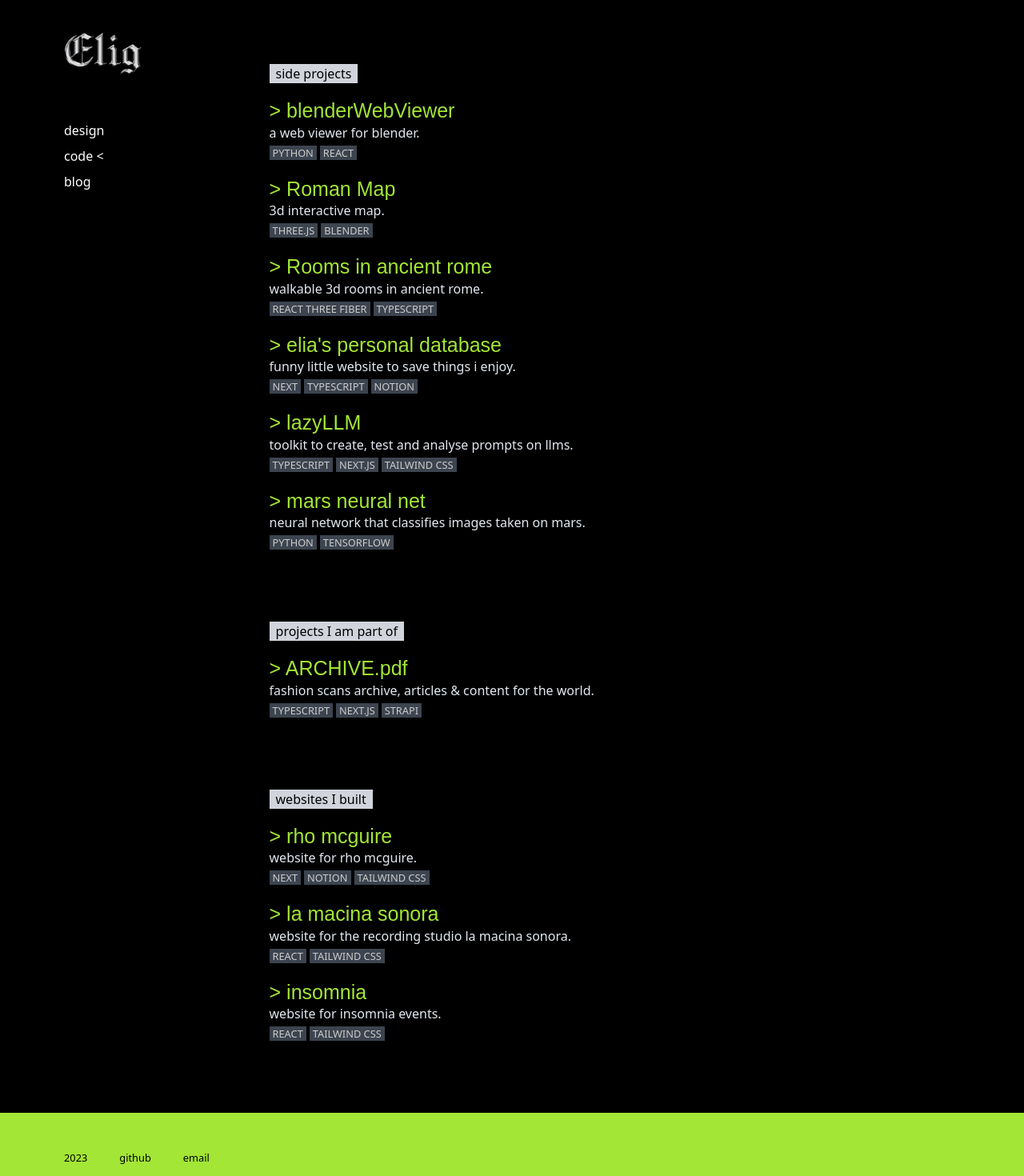
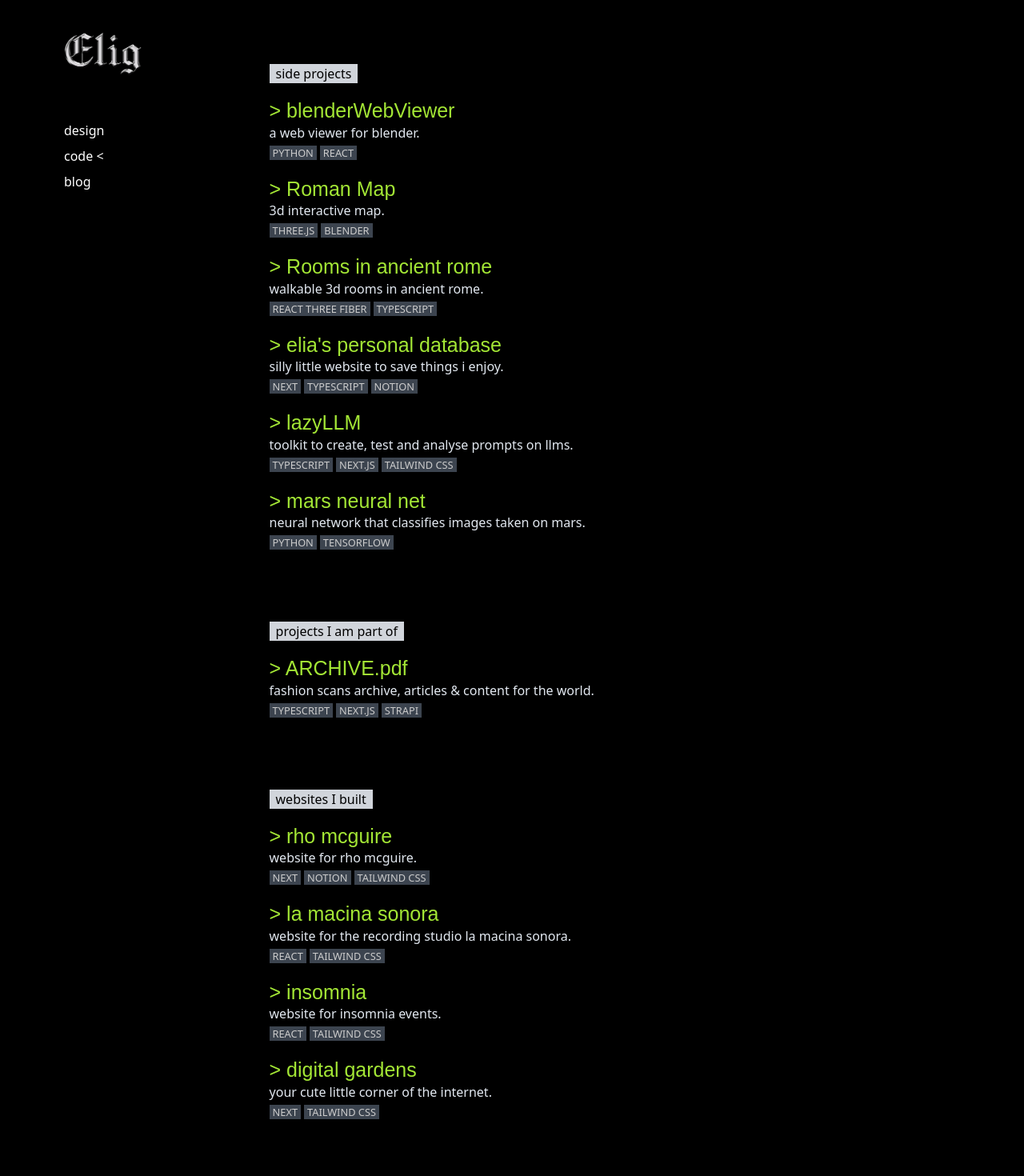
Before and after one commit to elia-orsini/elia-orsini.com, a Next.js app: page /code in a window 1280 px wide. Shown: the top 1470 px of the page at 80% size. Built offline with nearby package versions, Linux system fonts and the light colour scheme; a web font is replaced by a local one.

Commit message:
feat: add project in the coding section

```diff
--- a/pages/code.tsx
+++ b/pages/code.tsx
@@ -41,7 +41,7 @@
             <Project
               title="elia's personal database"
               url="https://eliaelia.xyz/"
-              description="funny little website to save things I enjoy."
+              description="silly little website to save things I enjoy."
               tech={["NEXT", "TYPESCRIPT", "NOTION"]}
             />
             <Project
@@ -83,7 +83,7 @@
               />
               <Project
                 title="la macina sonora"
-                url="https://lamacinasonora.com"
+                url="https://macina-sonora-elia-orsini.vercel.app/"
                 description="website for the recording studio La Macina Sonora."
                 tech={["REACT", "TAILWIND CSS"]}
               />
@@ -92,6 +92,12 @@
                 url="https://www.insomniaevents.xyz/"
                 description="website for Insomnia Events."
                 tech={["REACT", "TAILWIND CSS"]}
+              />
+              <Project
+                title="digital gardens"
+                url="https://digital-gardens-sepia.vercel.app/"
+                description="your cute little corner of the internet."
+                tech={["NEXT", "TAILWIND CSS"]}
               />
             </ul>
           </div>
```
